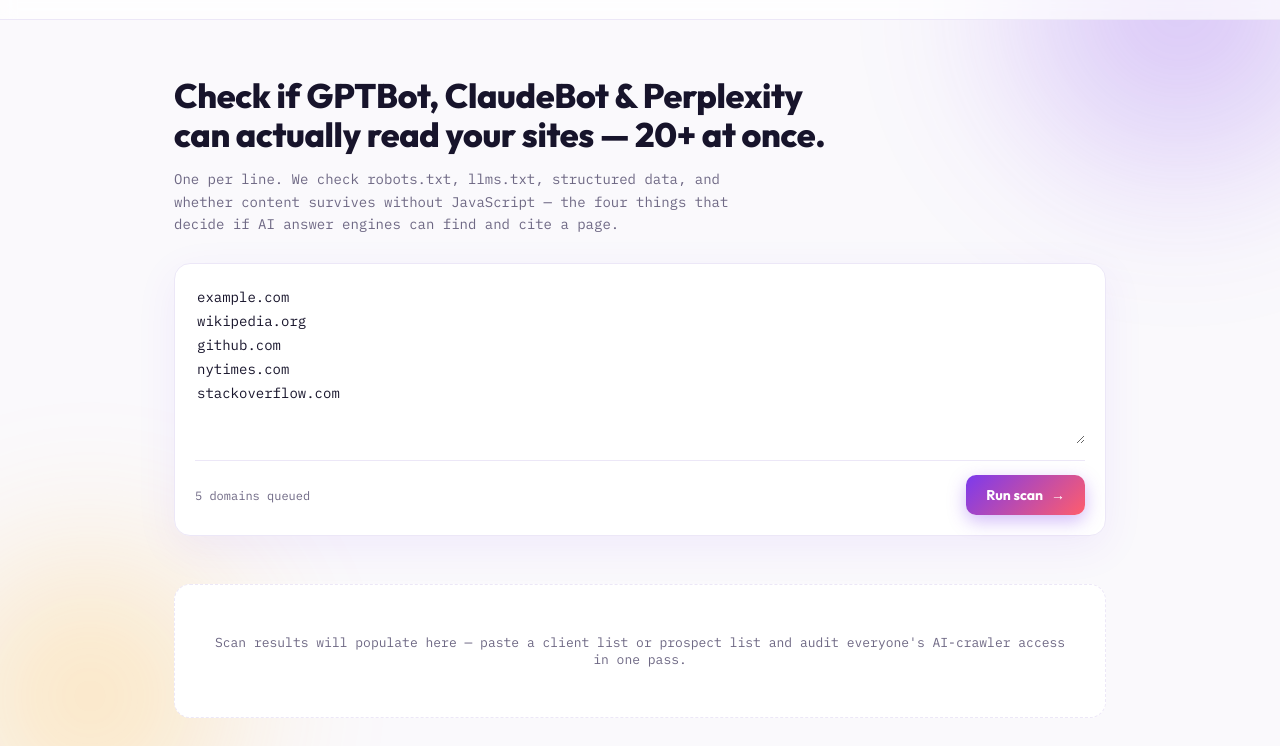
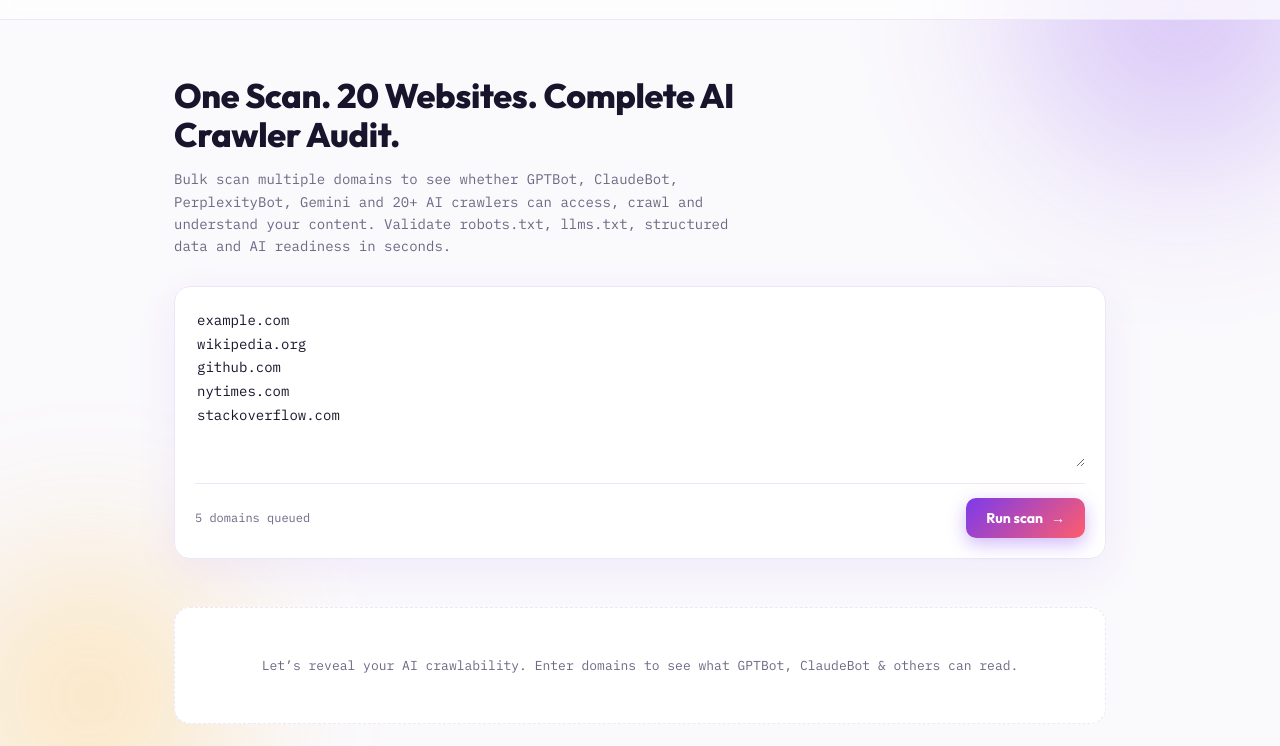
Before and after one commit to subhankhan6d-alt/ai-crawler-scanner, a website: page public/index.html in a window 1280 px wide. Shown: the part 54-800 px from the top of the page. Drawn offline with Linux system fonts and the light colour scheme.

Commit message:
Update index.html

```diff
--- a/public/index.html
+++ b/public/index.html
@@ -3,8 +3,8 @@
 <head>
 <meta charset="UTF-8" />
 <meta name="viewport" content="width=device-width, initial-scale=1.0" />
-<title>CrawledByBots — Bulk AI Crawler Readiness Scanner</title>
-<meta name="description" content="Check if GPTBot, ClaudeBot, PerplexityBot and other AI crawlers can actually read your sites — 20+ domains at once. Free, no signup, no API key.">
+<title>CrawledByBots – Bulk AI Crawler Checker for 20+ Websites</title>
+<meta name="description" content="Bulk check up to 20 websites at once. See whether GPTBot, ClaudeBot, PerplexityBot, Gemini and 20+ AI crawlers can access your website. Audit robots.txt, llms.txt, structured data and AI readiness.">
 <link rel="icon" type="image/svg+xml" href="/logo.svg">
 
 <!-- Open Graph / social sharing -->
@@ -12,6 +12,10 @@
 <meta property="og:title" content="CrawledByBots — Bulk AI Crawler Readiness Scanner">
 <meta property="og:description" content="Check if GPTBot, ClaudeBot, PerplexityBot and other AI crawlers can actually read your sites — 20+ domains at once. Free, no signup.">
 <meta property="og:image" content="/logo.svg">
+
+<!-- Robots -->
+<meta name="robots" content="index, follow">
+<meta name="googlebot" content="index, follow">
 
 <!-- Twitter card -->
 <meta name="twitter:card" content="summary">
@@ -48,8 +52,8 @@
 <main>
   <section class="intake" id="tool">
     <div class="intake-head">
-      <h1>Check if GPTBot, ClaudeBot &amp; Perplexity can actually read your sites — 20+ at once.</h1>
-      <p class="sub">One per line. We check robots.txt, llms.txt, structured data, and whether content survives without JavaScript — the four things that decide if AI answer engines can find and cite a page.</p>
+      <h1>One Scan. 20 Websites. Complete AI Crawler Audit.</h1>
+      <p class="sub">Bulk scan multiple domains to see whether GPTBot, ClaudeBot, PerplexityBot, Gemini and 20+ AI crawlers can access, crawl and understand your content. Validate robots.txt, llms.txt, structured data and AI readiness in seconds.</p>
     </div>
 
     <div class="intake-body">
@@ -97,7 +101,8 @@
   </section>
 
   <section class="empty-state" id="emptyState">
-    <p>Scan results will populate here — paste a client list or prospect list and audit everyone's AI-crawler access in one pass.</p>
+    <p>Let’s reveal your AI crawlability.
+Enter domains to see what GPTBot, ClaudeBot & others can read.</p>
   </section>
 
   <section class="how-it-works" id="how-it-works">
```
